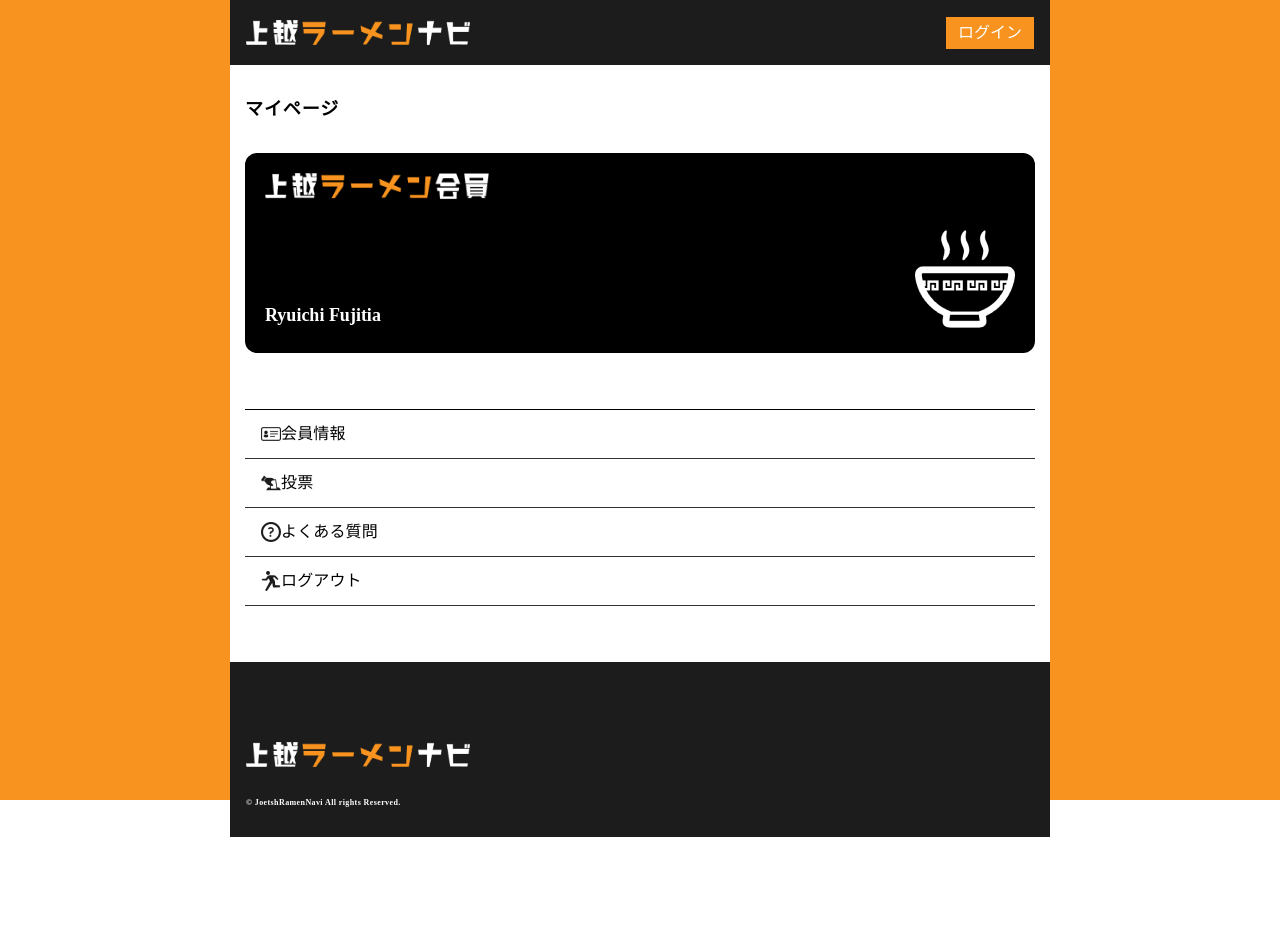
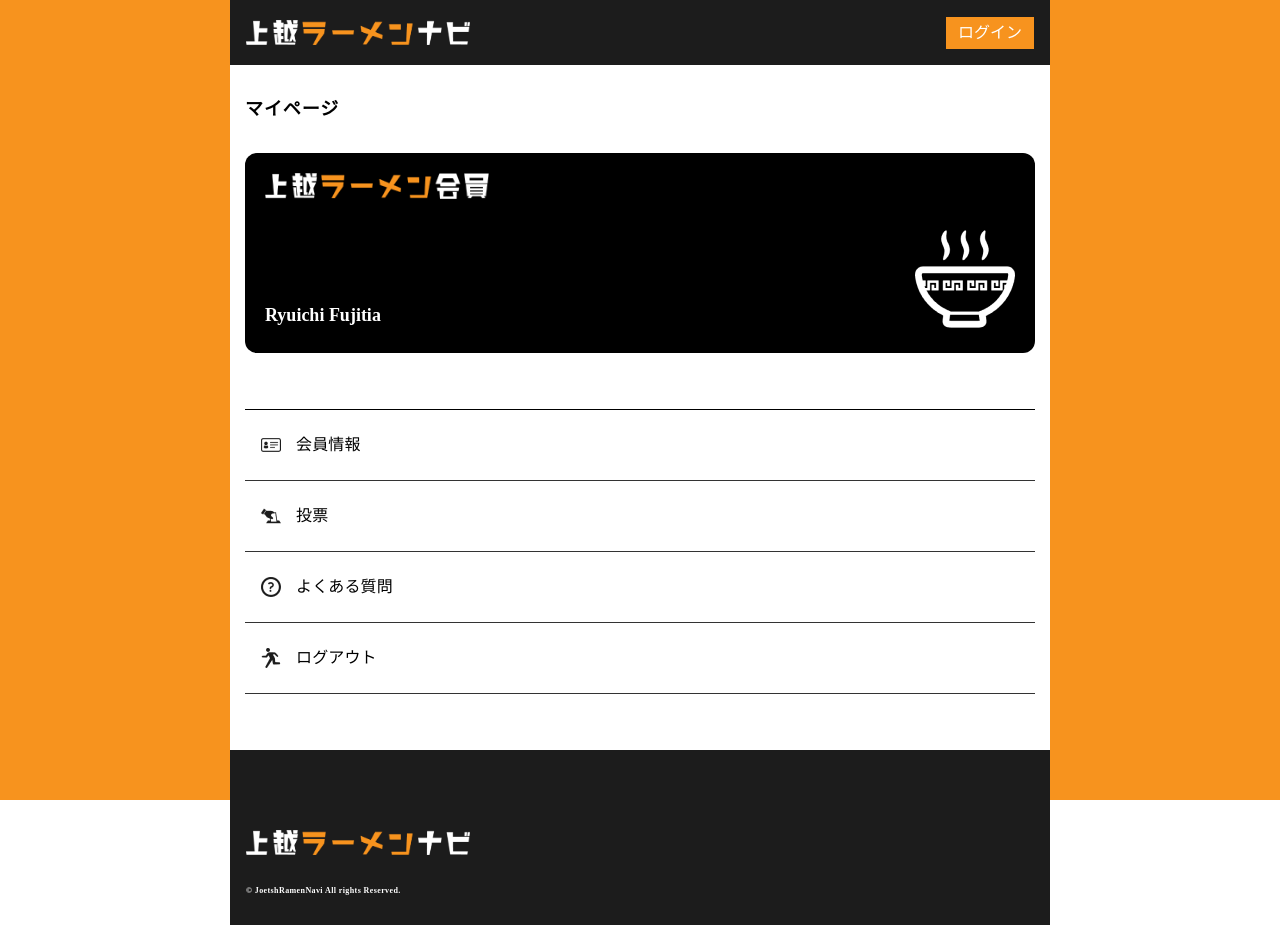
Before and after one commit to JoetsuRamenNavi/frontend, a Next.js app: page /Mypage in a window 1280 px wide. Before the commit the page ends 837 px from the top, so only its background shows below. Built offline with nearby package versions, Linux system fonts and the light colour scheme.

Commit message:
change mypage

```diff
--- a/src/pages/Mypage.tsx
+++ b/src/pages/Mypage.tsx
@@ -35,12 +35,12 @@ const Mypage: NextPage = () => {
             <ul className="my-14  border-t-[1px] border-black">
               {/* utilsにmypage配列作ったのでそれを回してる */}
               {mypages.map((list, index) => (
-                <div className="flex">
-                  <div key={index} className="w-full">
+                <div className="flex ">
+                  <div key={index} className="w-full ">
                     <Link href={list.link}>
-                      <ListItem sx={{ borderBottom: "1px solid #333"}}>
-                        <img src={list.image} />
-                        <ListItemText>{list.text}</ListItemText>
+                      <ListItem sx={{ borderBottom: "1px solid #333" }}>
+                        <img src={list.image} className="mr-[15px] "/>
+                        <ListItemText sx={{ marginY: "15px",}}>{list.text}</ListItemText>
                       </ListItem>
                     </Link>
                   </div>
```
